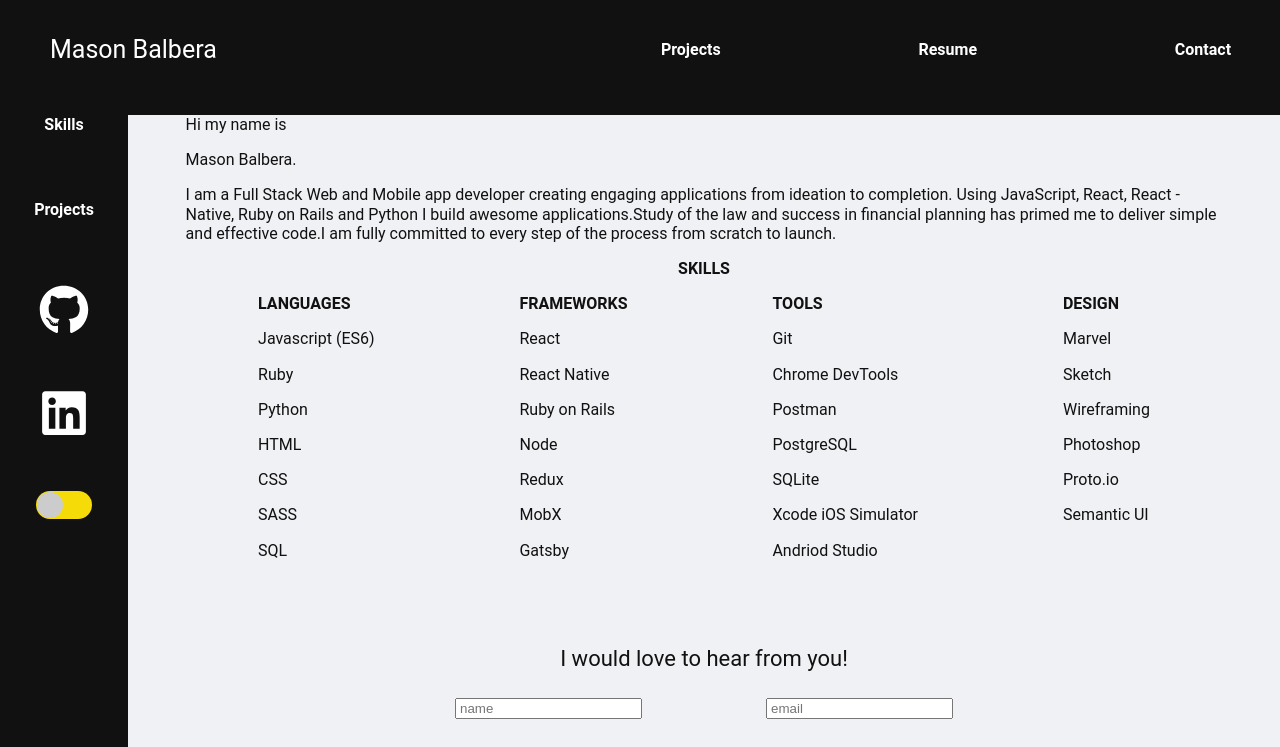
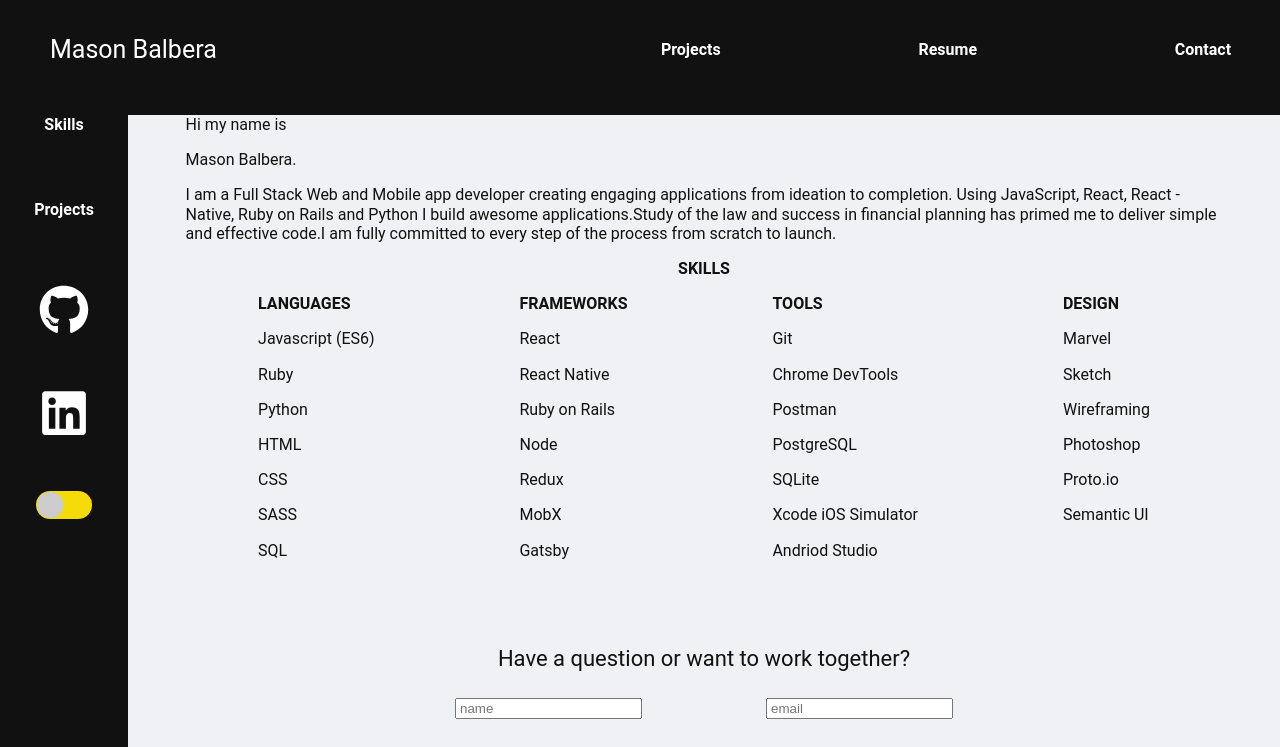
Before and after one commit to mbalbera/-Personal-Site-v2, a React (Create React App) app: page / in a window 1280 px wide. Shown: the top 747 px of the page. Built offline with nearby package versions, Linux system fonts and the light colour scheme.

Commit message:
emailjs integration

```diff
--- a/src/components/Email.js
+++ b/src/components/Email.js
@@ -80,7 +80,7 @@ export class Email extends Component {
                     <div style={{ zIndex: 20, width: '100%', backgroundSize: 'cover', backgroundRepeat: 'no-repeat' }}>
                         <div style={{ display: 'flex', justifyContent: 'center', alignItems: 'center', marginTop: 70 }}>
                             <p style={{ fontSize: 22, color: this.props.darkMode ? 'rgb(230,230,230)' : 'rgb(17,17,17)' }}>
-                                I would love to hear from you!
+                                Have a question or want to work together?
                             </p>
                         </div>
                         <div style={{ width: '60%', height: '100%', display: 'flex', justifyContent: 'space-around', alignItems: 'center', padding: 10, margin: 'auto', marginBottom: 20 }}>
```
